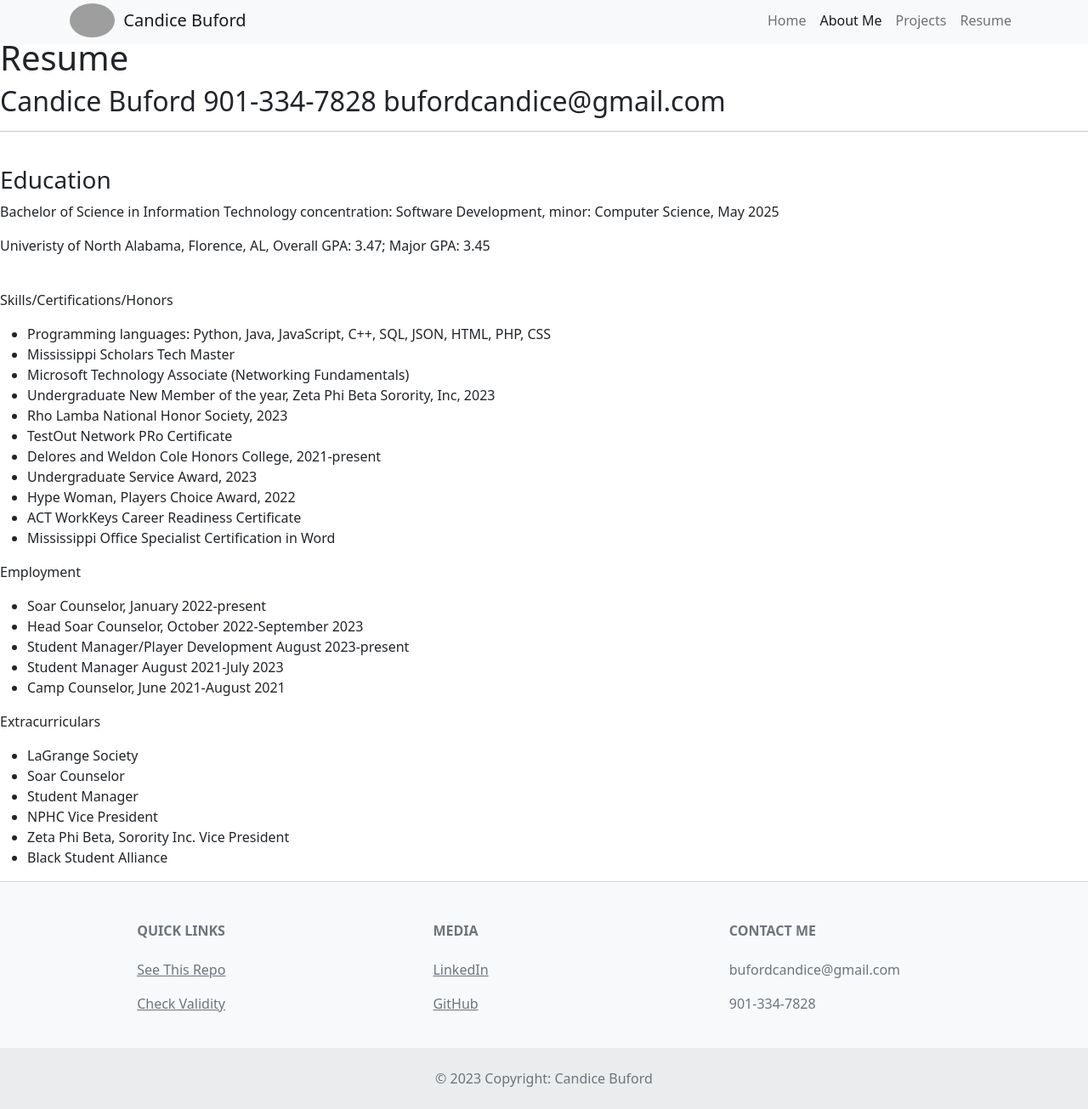
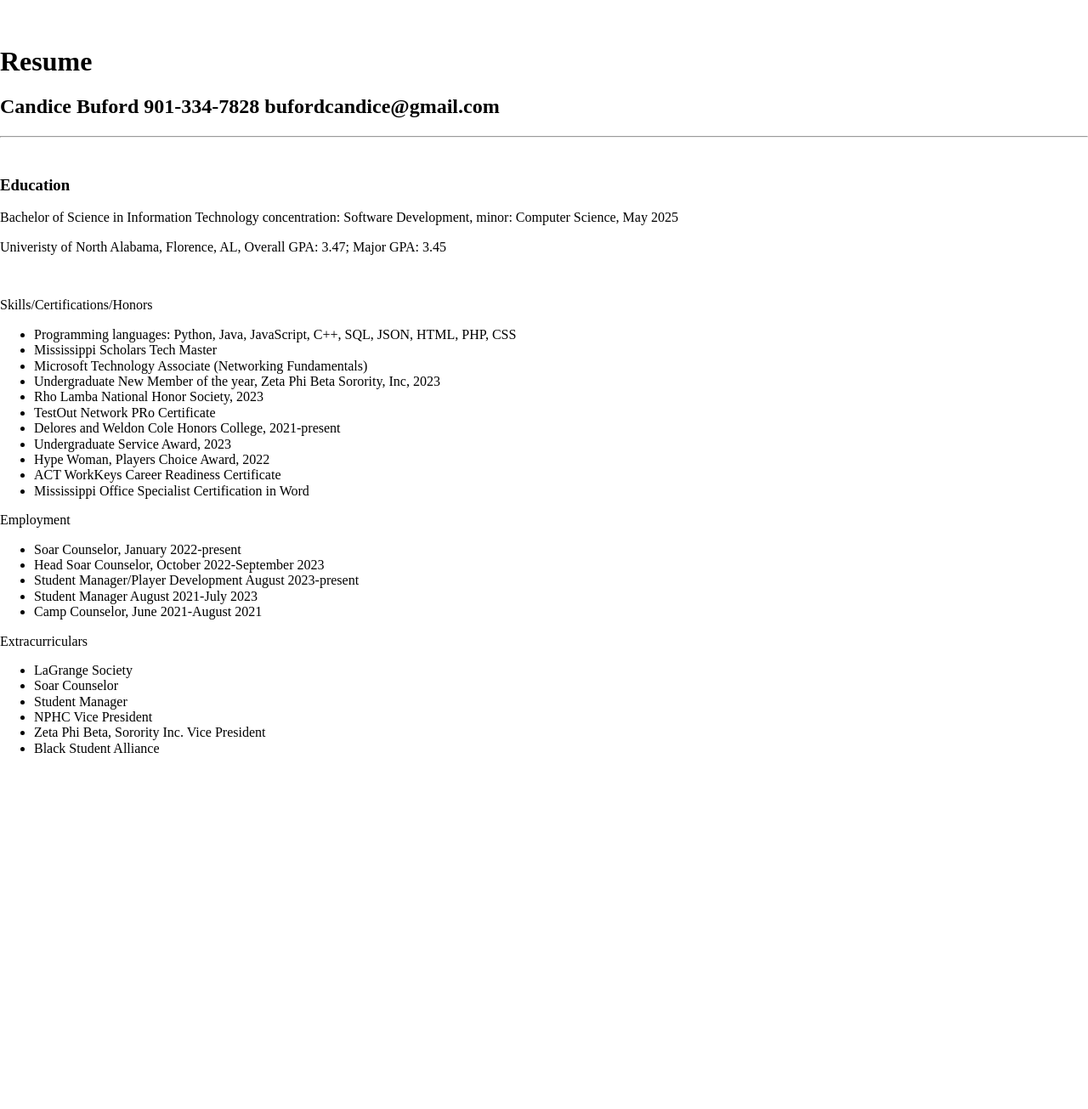
Before and after one commit to cBuf0rd/glowing-meme-foxtrot, a plain HTML site: page resume.html in a window 1280 px wide. Shown: the part 4-1309 px from the top of the page at 85% size. After the commit the page ends 910 px from the top, so only its background shows below. Drawn offline with nearby package versions, Linux system fonts and the light colour scheme; grey boxes are pictures that could not be loaded.

Commit message:
Add files via upload

```diff
--- a/resume.html
+++ b/resume.html
@@ -4,34 +4,9 @@
   <meta charset="UTF-8">
   <title>midterm-foxtrot</title>
   <meta name="viewport" content="width=device-width, initial-scale=1"><link rel="stylesheet" href="https://cdnjs.cloudflare.com/ajax/libs/normalize/5.0.0/normalize.min.css">
-  <link rel='stylesheet' href="https://cdnjs.cloudflare.com/ajax/libs/bootstrap/5.1.3/css/bootstrap.min.css"><link rel="stylesheet" href="./styles/style.css">
+
 </head>
 <body>
-    <nav class="navbar navbar-expand-lg navbar-light bg-light fixed-top">
-        <div class="container">
-            <a href="https://www.linkedin.com/in/candice-buford-3907222b7/" target="_blank"><img src="https://roarlions.com/images/2023/10/20/candace_buford.png?width=300" alt="Profile Picture" class="rounded-circle" id="profile-pic"></a>
-            <a class="navbar-brand" href="https://www.linkedin.com/in/candice-buford-3907222b7/" target="_blank">Candice Buford</a>
-          <button class="navbar-toggler" type="button" data-bs-toggle="collapse" data-bs-target="#navbarNav" aria-controls="navbarNav" aria-expanded="false" aria-label="Toggle navigation">
-            <span class="navbar-toggler-icon"></span>
-          </button>
-          <div class="collapse navbar-collapse" id="navbarNav">
-            <ul class="navbar-nav ms-auto">
-              <li class="nav-item">
-                <a class="nav-link" href="index.html">Home</a>
-              </li>
-              <li class="nav-item">
-                <a class="nav-link active" href="aboutme.html">About Me</a>
-              </li>
-              <li class="nav-item">
-                <a class="nav-link" href="projects.html">Projects</a>
-              </li>
-              <li class="nav-item">
-                <a class="nav-link" href="resume.html" target="_blank">Resume</a>
-              </li>
-            </ul>
-          </div>
-        </div>
-      </nav>
     <div id="header"></div>
 <div class="left"></div>
 <div class="stuff">
@@ -76,68 +51,6 @@
     <li>Black Student Alliance</li>
   </ul>
 </div>
- <!-- Footer -->
- <footer class="text-center text-lg-start bg-light text-muted">
-    <hr>
 
-    <section class="">
-      <div class="container text-center text-md-start mt-5">
-        <!-- Grid row -->
-        <div class="row mt-3">
-
-          <!-- Grid column -->
-          <div class="col-md-2 col-lg-2 col-xl-2 mx-auto mb-4">
-            <!-- Links -->
-            <h6 class="text-uppercase fw-bold mb-4">
-              Quick Links
-            </h6>
-            <p>
-              <a href="https://github.com/cBuf0rd/glowing-meme-foxtrot" target="_blank" class="text-reset">See This Repo</a>
-            </p>
-            <p>
-              <a href="https://validator.w3.org/nu/?doc=https%3A%2F%2Fcbuf0rd.github.io%2Fglowing-meme-foxtrot%2Faboutme.html" target="_blank" class="text-reset">Check Validity</a>
-            </p>
-          </div>
-          <!-- Grid column -->
-
-          <!-- Grid column -->
-          <div class="col-md-3 col-lg-2 col-xl-2 mx-auto mb-4">
-            <!-- Links -->
-            <h6 class="text-uppercase fw-bold mb-4">
-            Media
-            </h6>
-            <p>
-              <a href="https://www.linkedin.com/in/candice-buford-3907222b7/" target="_blank" class="text-reset">LinkedIn</a>
-            </p>
-            <p>
-              <a href="https://github.com/cBuf0rd" target="_blank" class="text-reset">GitHub</a>
-            </p>
-          </div>
-          <!-- Grid column -->
-
-          <!-- Grid column -->
-          <div class="col-md-4 col-lg-3 col-xl-3 mx-auto mb-md-0 mb-4">
-            <!-- Links -->
-            <h6 class="text-uppercase fw-bold mb-4">Contact Me</h6>
-            <p>
-              bufordcandice@gmail.com
-            </p>
-            <p>901-334-7828</p>
-          </div>
-          <!-- Grid column -->
-        </div>
-        <!-- Grid row -->
-      </div>
-    </section>
-    <!-- Section: Links  -->
-
-    <!-- Copyright -->
-    <div class="text-center p-4" style="background-color: rgba(0, 0, 0, 0.05);">
-      © 2023 Copyright: Candice Buford
-    </div>
-    <!-- Copyright -->
-  </footer>
-  <!-- ... -->
-
-  <script src="https://cdnjs.cloudflare.com/ajax/libs/bootstrap/5.1.3/js/bootstrap.bundle.min.js"></script>
     </body>
+    </html>
```
Also changed, not shown: projects.html (+2 -1 lines).
